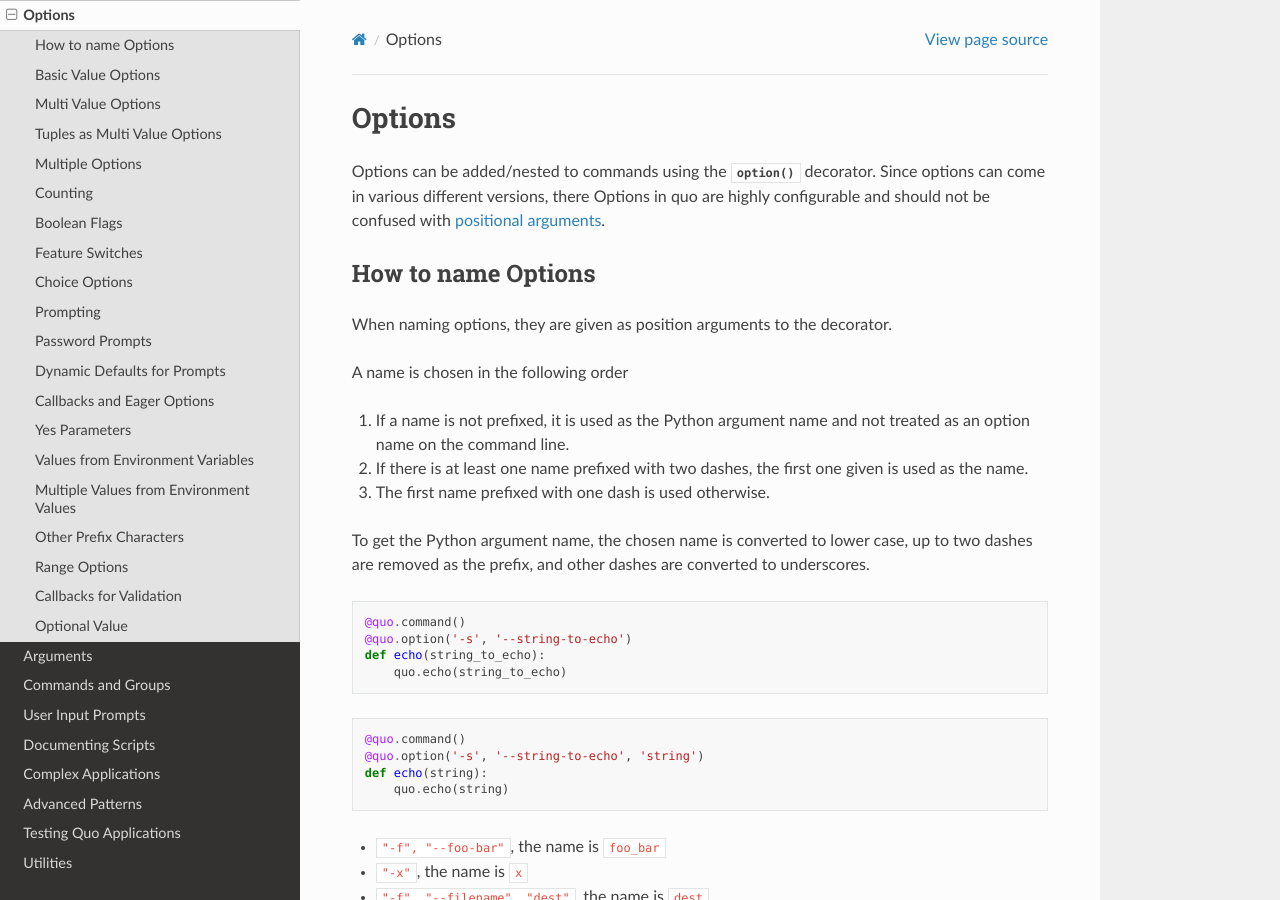
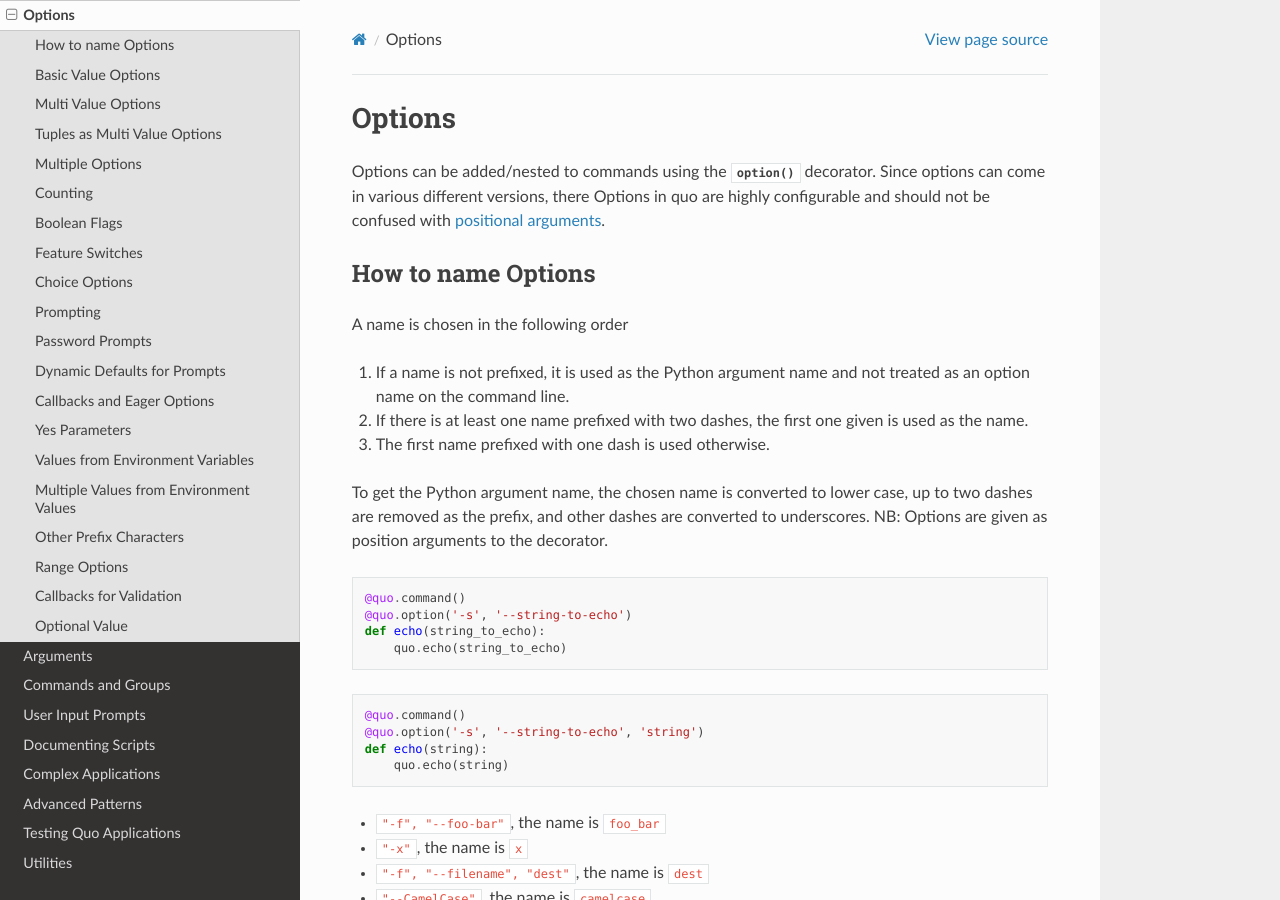
Before and after one commit to scalabli/quo, a Sphinx documentation site: the page built from docs/options.rst, in a window 1280 px wide and 900 px high. Built offline with Sphinx 7.4.7 and the Read the Docs theme 2.0.0, drawn with Linux system fonts in a browser that asks for light colours; pages that are not in the unit, such as notebooks, are missing from menus; some of the changed lines change nothing that is shown.

Commit message:
Update options.rst

```diff
--- a/docs/options.rst
+++ b/docs/options.rst
@@ -11,8 +11,6 @@ Options in quo are highly configurable and should not be confused with :ref:`pos
 How to name Options
 -----------------
 
-When naming options, they are given as position arguments to the decorator.
-
 A name is chosen in the following order
 
 1.  If a name is not prefixed, it is used as the Python argument name
@@ -24,6 +22,7 @@ A name is chosen in the following order
 To get the Python argument name, the chosen name is converted to lower
 case, up to two dashes are removed as the prefix, and other dashes are
 converted to underscores.
+NB: Options are given as position arguments to the decorator.
 
 .. code-block:: python
 
```
